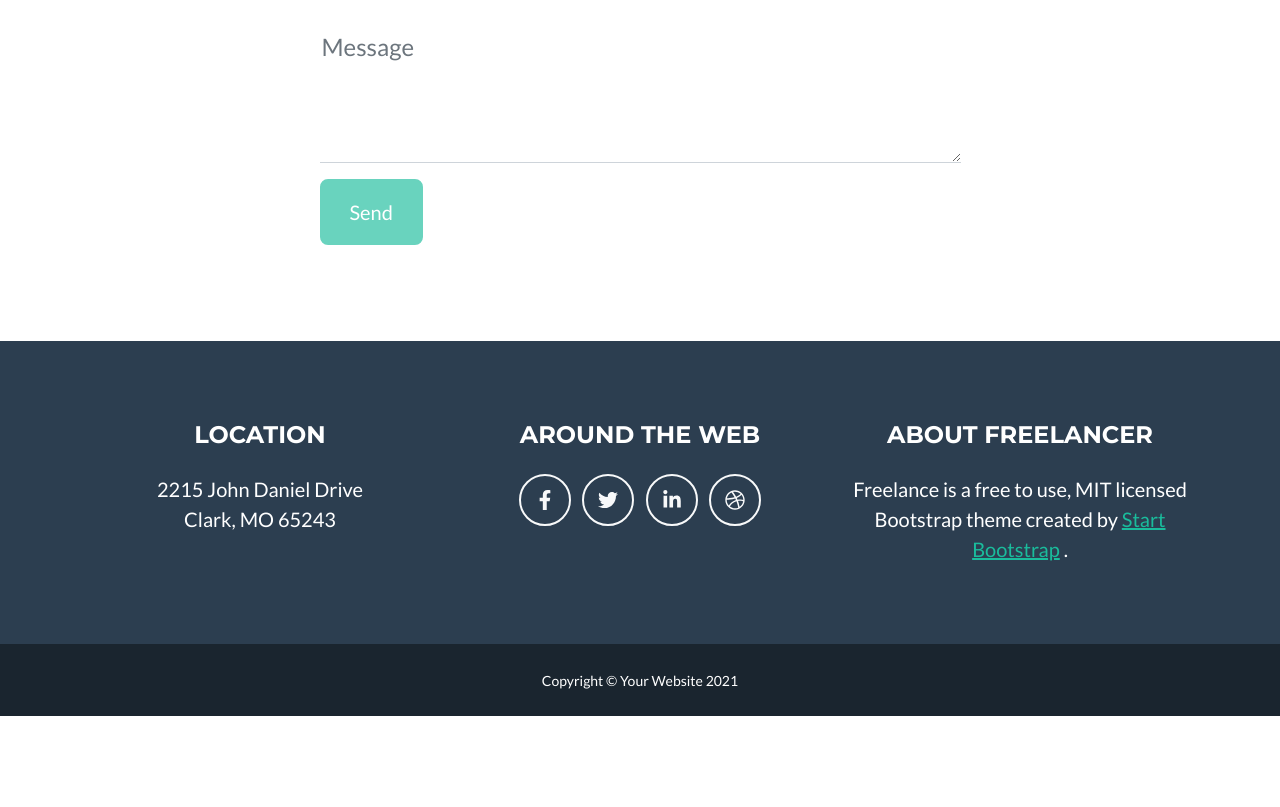
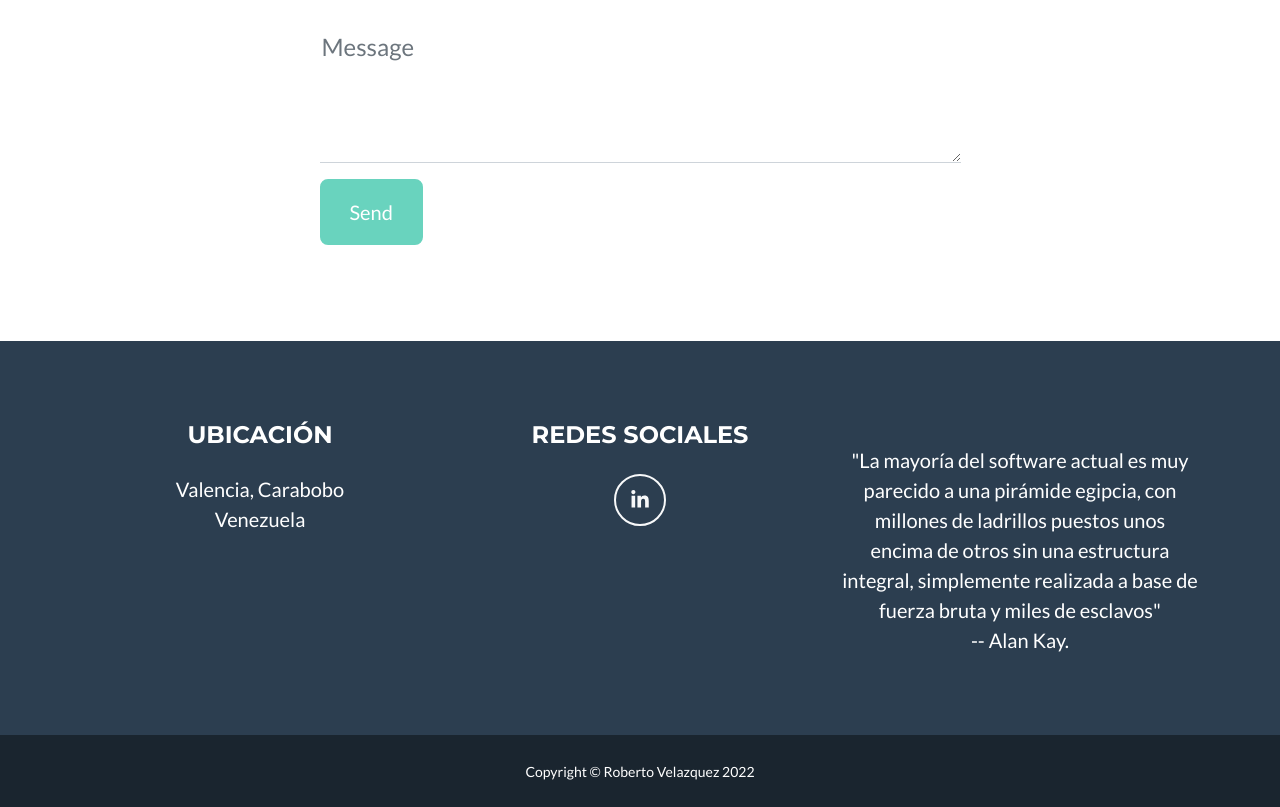
Before and after one commit to rjvelazquez/rjvelazquez.github.io, a plain HTML site: page index.html in a window 1280 px wide. Shown: the part 2721-3528 px from the top of the page. Before the commit the page ends 3437 px from the top, so only its background shows below. Drawn offline with nearby package versions, Linux system fonts and the light colour scheme.

Commit message:
Update index.html

```diff
--- a/index.html
+++ b/index.html
@@ -139,9 +139,9 @@
                 </div>
                 <!-- About Section Button-->
                 <div class="text-center mt-4">
-                    <a class="btn btn-xl btn-outline-light" href="https://startbootstrap.com/theme/freelancer/">
-                        <i class="fas fa-download me-2"></i>
-                        Free Download!
+                    <a class="btn btn-xl btn-outline-light" href="https://github.com/rjvelazquez">
+                        <i class="fab fa-github me-2"></i>
+                        GitHub
                     </a>
                 </div>
             </div>
@@ -223,28 +223,24 @@
                 <div class="row">
                     <!-- Footer Location-->
                     <div class="col-lg-4 mb-5 mb-lg-0">
-                        <h4 class="text-uppercase mb-4">Location</h4>
+                        <h4 class="text-uppercase mb-4">Ubicación</h4>
                         <p class="lead mb-0">
-                            2215 John Daniel Drive
+                            Valencia, Carabobo
                             <br />
-                            Clark, MO 65243
+                            Venezuela
                         </p>
                     </div>
                     <!-- Footer Social Icons-->
                     <div class="col-lg-4 mb-5 mb-lg-0">
-                        <h4 class="text-uppercase mb-4">Around the Web</h4>
-                        <a class="btn btn-outline-light btn-social mx-1" href="#!"><i class="fab fa-fw fa-facebook-f"></i></a>
-                        <a class="btn btn-outline-light btn-social mx-1" href="#!"><i class="fab fa-fw fa-twitter"></i></a>
-                        <a class="btn btn-outline-light btn-social mx-1" href="#!"><i class="fab fa-fw fa-linkedin-in"></i></a>
-                        <a class="btn btn-outline-light btn-social mx-1" href="#!"><i class="fab fa-fw fa-dribbble"></i></a>
+                        <h4 class="text-uppercase mb-4">Redes Sociales</h4>
+                        <a class="btn btn-outline-light btn-social mx-1" href="https://www.linkedin.com/in/roberto-velazquez-55a718124/" target="_blank"><i class="fab fa-fw fa-linkedin-in"></i></a>
                     </div>
                     <!-- Footer About Text-->
                     <div class="col-lg-4">
-                        <h4 class="text-uppercase mb-4">About Freelancer</h4>
+                        <h4 class="text-uppercase mb-4"></h4>
                         <p class="lead mb-0">
-                            Freelance is a free to use, MIT licensed Bootstrap theme created by
-                            <a href="http://startbootstrap.com">Start Bootstrap</a>
-                            .
+                            "La mayoría del software actual es muy parecido a una pirámide egipcia, con millones de ladrillos puestos unos encima de otros sin una estructura integral, simplemente realizada a base de fuerza bruta y miles de esclavos"
+                             </br>-- Alan Kay.
                         </p>
                     </div>
                 </div>
@@ -252,7 +248,7 @@
         </footer>
         <!-- Copyright Section-->
         <div class="copyright py-4 text-center text-white">
-            <div class="container"><small>Copyright &copy; Your Website 2021</small></div>
+            <div class="container"><small>Copyright &copy; Roberto Velazquez 2022</small></div>
         </div>
         <!-- Portfolio Modals-->
         <!-- Portfolio Modal 1-->
```
